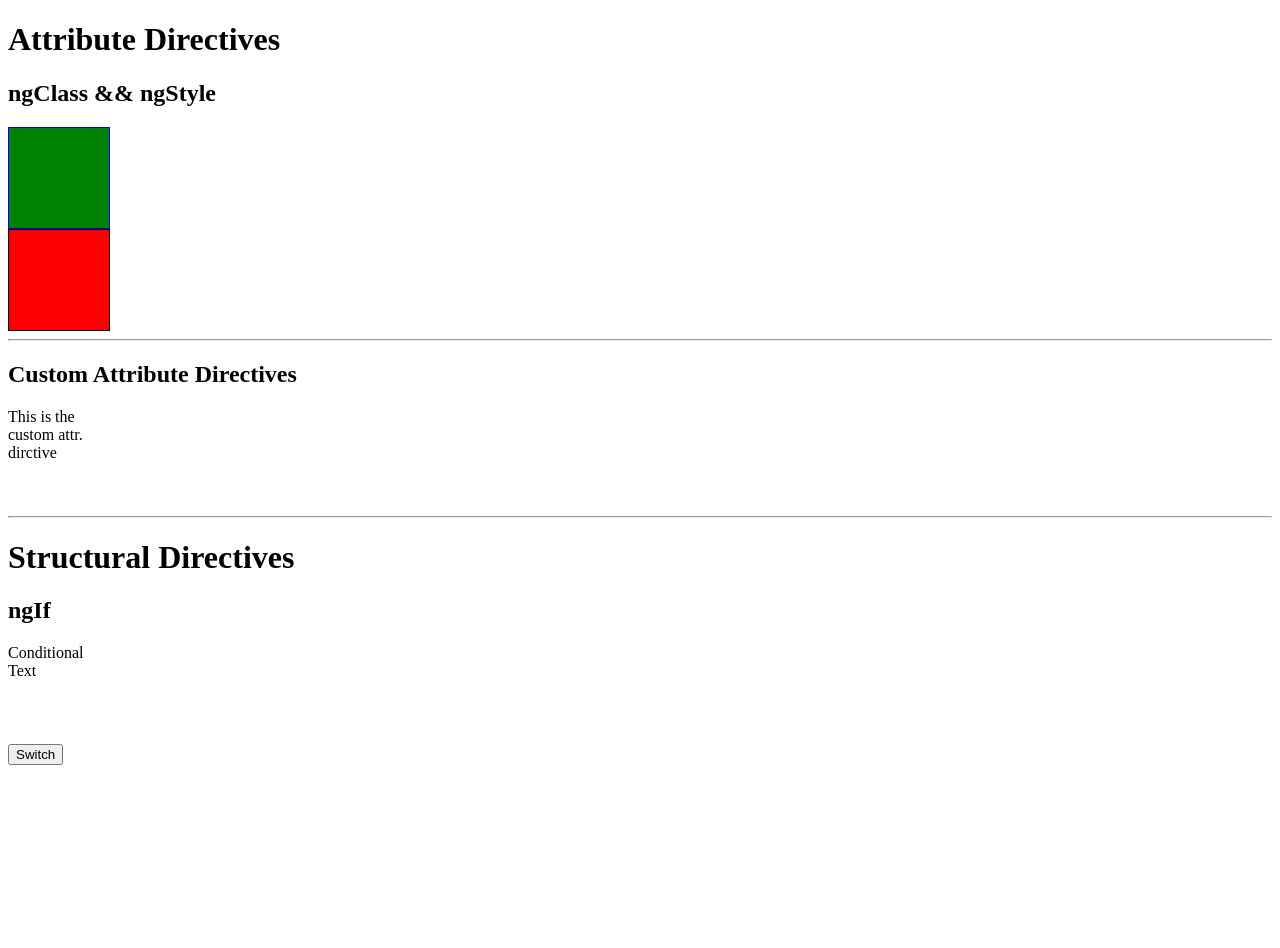
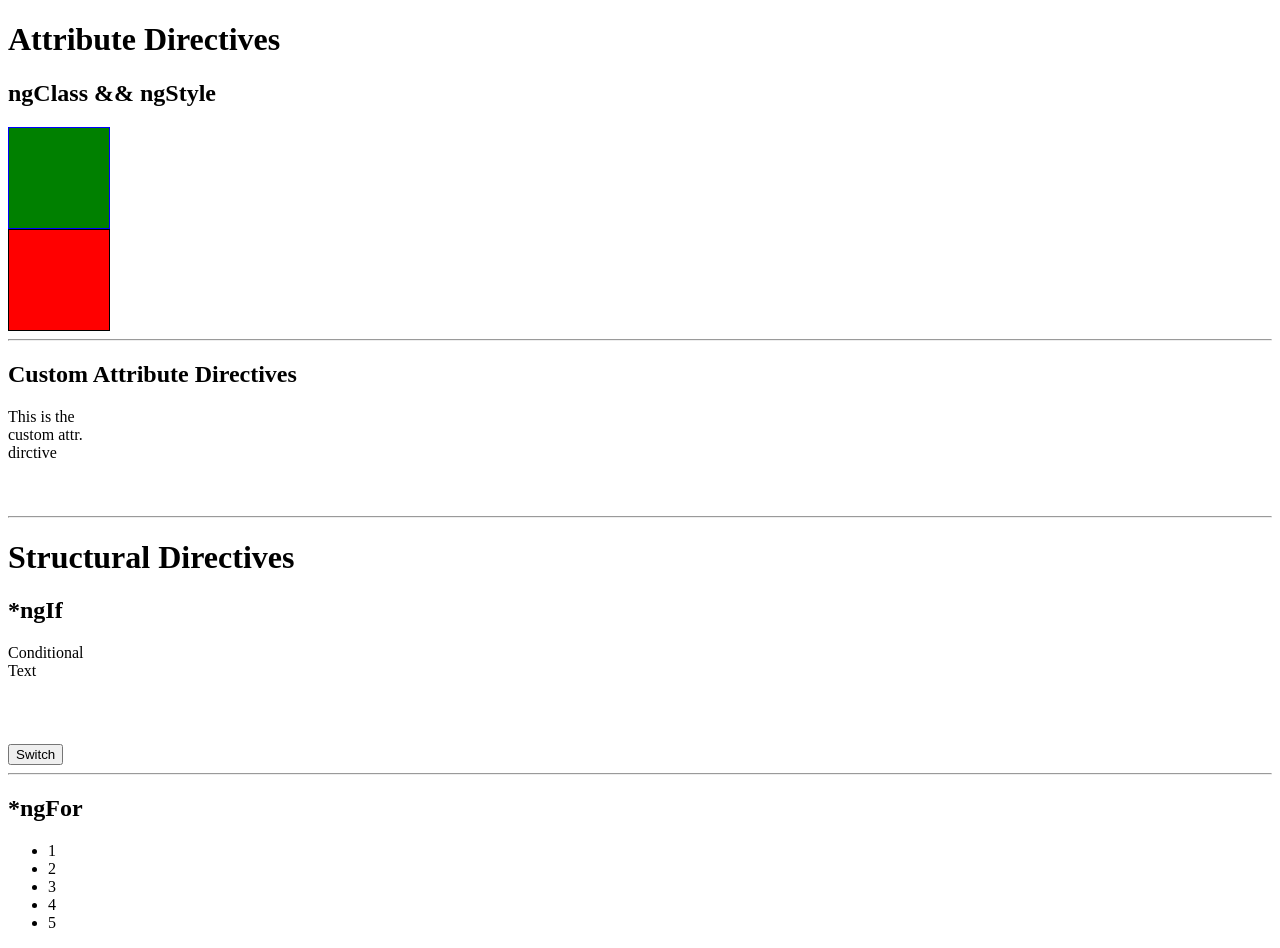
Before and after one commit to a-soliman/Angular-2-directives-, an Angular app: page / in a window 1280 px wide. Before the commit the page ends 800 px from the top, so only its background shows below. Built offline with nearby package versions, Linux system fonts and the light colour scheme.

Commit message:
practicing *ngFor

```diff
--- a/src/app/app.component.html
+++ b/src/app/app.component.html
@@ -7,6 +7,11 @@
 <div highlight>This is the custom attr. dirctive</div>
 <hr>
 <h1>Structural Directives</h1>
-<h2>ngIf</h2>
+<h2>*ngIf</h2>
 <div *ngIf="switch">Conditional Text</div>
 <button (click)= "onSwitch()">Switch</button>
+<hr>
+<h2>*ngFor</h2>
+<ul>
+	<li *ngFor="let item of items">{{item}}</li>
+</ul>
--- a/src/app/app.component.ts
+++ b/src/app/app.component.ts
@@ -19,7 +19,9 @@ import { HighlightDirective } from './highlight.directive';
 })
 export class AppComponent {
 	private switch = true;
+	private items = [1, 2, 3, 4, 5];
 	onSwitch() {
 		this.switch = !this.switch;
 	}
+
 }
```
